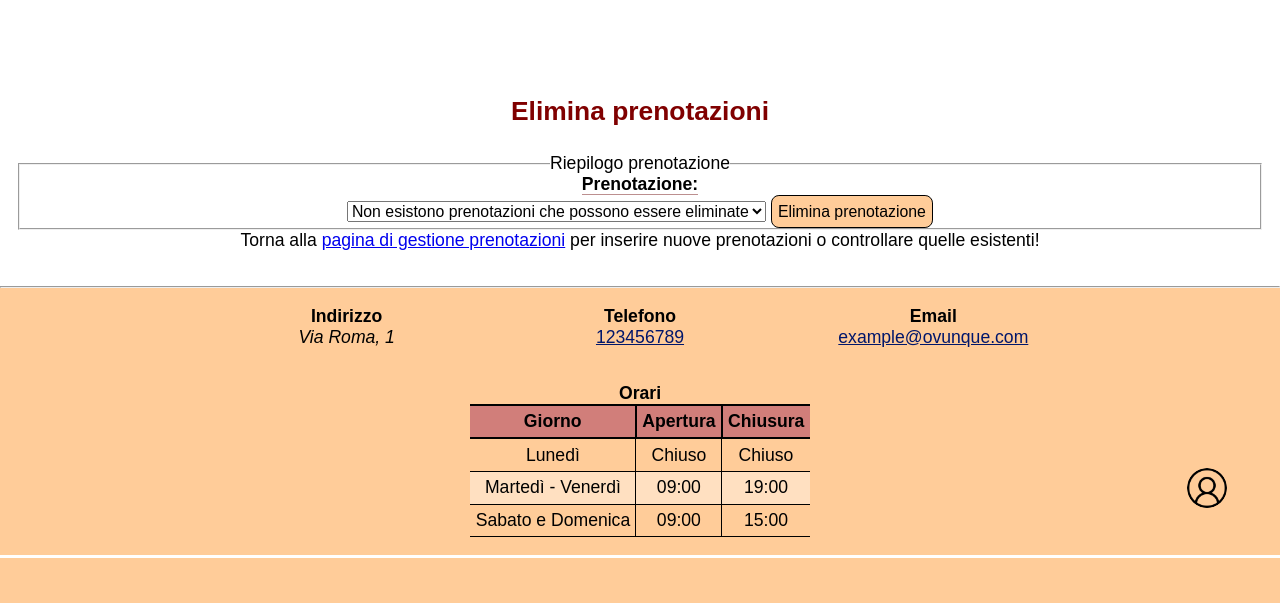
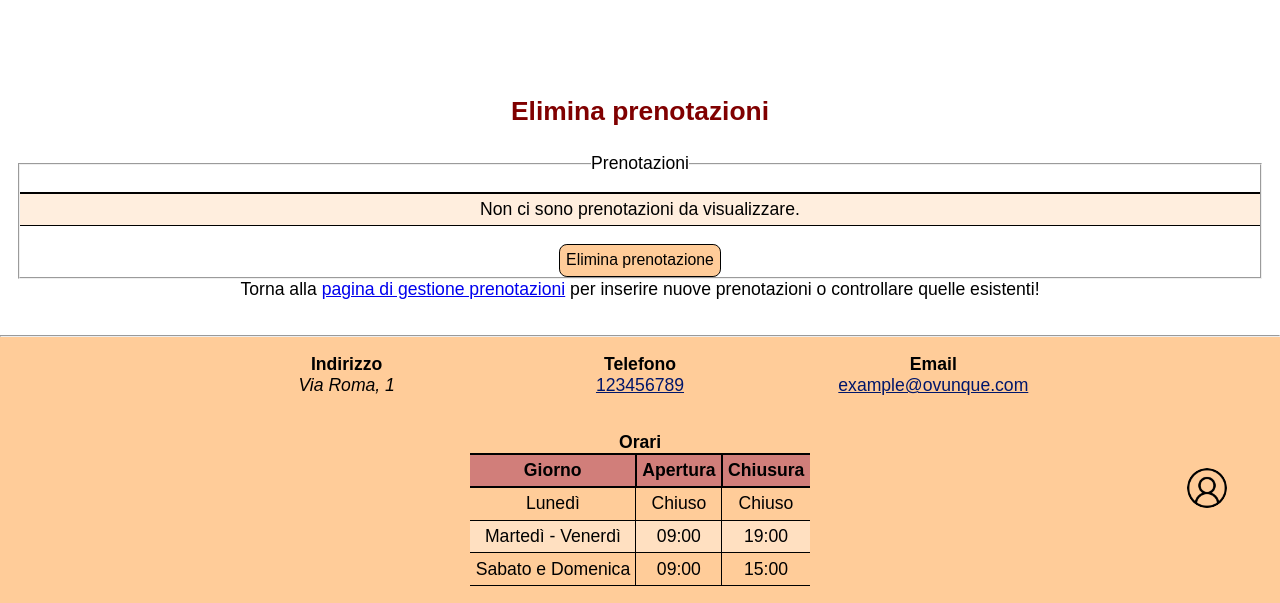
Before and after one commit to Tre-uomini-e-una-TecWeb/Nirvana-Website, a PHP site: page /PHP/PRENOTAZIONI/eliminazionePrenotazioniAmministratore.php in a window 1280 px wide. Shown: the part 242-845 px from the top of the page. Before the commit the page ends 800 px from the top, so only its background shows below. Run offline with PHP 8.4, Linux system fonts and the light colour scheme; the visitor is signed in with stand-in values (Sample User, id 1); data comes from the database, SQL or seed files in the repository.

Commit message:
Inizio fix tabella eliminazione prenotazioni

```diff
--- a/HTML/PRENOTAZIONI/eliminazionePrenotazioniAmministratore.html
+++ b/HTML/PRENOTAZIONI/eliminazionePrenotazioniAmministratore.html
@@ -37,7 +37,7 @@
             <li class="LogOut"><span lang="en"><a href="../../PHP/logout.php" onclick="LogOut()" >Log Out</a></span></li>
         </ul> -->
         <div class="breadcrumb">
-            <p>Ti trovi in: <a href="../INDEX/index.html"><span lang="en">Home</span></a> &#62;&#62; Elimina Prenotazioni</p>
+            <p>Ti trovi in: <a href="../../HTML/INDEX/index.html"><span lang="en">Home</span></a> &#62;&#62; Elimina Prenotazioni</p>
         </div>
         <div id="menu">
             <button aria-haspopup="menu" aria-label="Buttone di Menù Principale" onclick="menuButton()" class="buttonMenu">I nostri servizi</button>
@@ -53,9 +53,23 @@
         <h2>Elimina prenotazioni</h2>
         <form method="post" action="eliminazionePrenotazioniAmministratore.php">
             <fieldset>
-                <legend> Riepilogo prenotazione </legend>
-                <label for="reservation"> <strong> Prenotazione: </strong> </label><br/>
-                <listaPrenotazioni />           <!-- Placeholder per <select> generata da PHP -->
+                <legend> Prenotazioni </legend>
+                <table id="tabellaPrenotazioniAmministratore" summary="Tabella che contiene tutte le prenotazioni attive (una data uguale o seguente a quella odierna)">
+                        <thead>
+                            <tr>
+                                <th scope="col">Utente</th>
+                                <th scope="col">Etá</th>
+                                <th scope="col">Data</th>
+                                <th scope="col">Ora</th>
+                                <th scope="col">Richiesta</th>
+                                <th scope="col">Stato</th>
+                                <th scope="col">Eliminare</th>
+                            </tr>
+                        </thead>
+                        <tbody>
+                            <listaPrenotazioni />
+                        </tbody>
+                    </table>
                 <input type="submit" name="deleteP" value="Elimina prenotazione" />
             </fieldset>
         </form>
--- a/PHP/PRENOTAZIONI/eliminazionePrenotazioniAmministratore.php
+++ b/PHP/PRENOTAZIONI/eliminazionePrenotazioniAmministratore.php
@@ -11,30 +11,24 @@ function pulisciInput($value){
     $value=htmlentities($value);
     return $value;
 }
-ini_set('display_errors', 1);
-require_once "../connessione.php";
-use DB\DBAccess;
-$pagina_HTML=file_get_contents("../../HTML/PRENOTAZIONI/eliminazionePrenotazioniAmministratore.html");
-$connessione=new DBAccess();
-$connOk=$connessione->openDBConnection();
-$prenotazioni = "";
-$esitoDelete = "";
-$prenotazioni .= "<select id=\"reservation\" name=\"prenotazioneDaEliminare\">";
-if($connOk){
+
+function showReservations($connessione, $prenotazioni){
     $query_result = $connessione->getPrenotazioni();
     if($query_result != null){
         $dataOggi = new DateTime(date("Y-m-d"));
-        $prenotazioni .= "<option value=\"\" disabled selected>Selezionare la prenotazione da eliminare</option>";
+        $i=0;
         foreach($query_result as $prenotazione){
+            $i++;
+            $prenotazioni.="<tr>";
+            list($dataPrenotazione,$oraPrenotazione)=explode(" ",$prenotazione['DataOra']);
+            $idPrenotazione = $prenotazione['Username'].",". $dataPrenotazione.",".$oraPrenotazione;
+            $prenotazioni .= "<td data-title='' class='header'>".$prenotazione['Nome']." ".$prenotazione['Cognome']."</td>";
             $eta = $dataOggi->diff(new DateTime($prenotazione['DataNascita']));
-            $prenotazioni .= "<option value=\"".$prenotazione['Username'] ." ". $prenotazione['DataOra']."\">";
-            $prenotazioni .= "Nome: ".$prenotazione['Nome']." ";
-            $prenotazioni .= "Cognome: ".$prenotazione['Cognome']." ";
-            $prenotazioni .= "Etá: ".$eta->y." ";
-            $prenotazioni .= "Data e ora: ".$prenotazione['DataOra']." ";
-            $prenotazioni .= "Trattamento: ".$prenotazione['Trattamento']." ";
-            $prenotazioni .= "Data e ora: ".$prenotazione['DataOra']." ";
-            $prenotazioni .= "Stato prenotazione: ";
+            $prenotazioni .= "<td data-title='Età: '>".$eta->y."</td>";
+            $prenotazioni .= "<td data-title='Data: '>".$dataPrenotazione."</td>";
+            $prenotazioni .= "<td data-title='Orario: '>".$oraPrenotazione."</td>";
+            $prenotazioni .= "<td data-title='Richiesta: '>".$prenotazione['Trattamento']."</td>";
+            $prenotazioni .= "<td data-title='Stato: '>";
             switch ($prenotazione['Stato']){
                 case 'A':
                     $prenotazioni .= "Accettata";
@@ -45,63 +39,67 @@ if($connOk){
                 default:
                     $prenotazioni .= "In attesa";
             }
-            $prenotazioni .= "</option>";
+            $prenotazioni .= "</td>";
+            $prenotazioni .= "<td> <input type='checkbox' id='myCheckbox[]' name='".$i."' value='".$idPrenotazione."'> </td>";
+            $prenotazioni .= "</tr>";
         }
     }
     else{
-        $prenotazioni .= "<option value=\"\" disabled selected>Non esistono prenotazioni che possono essere eliminate</option>";
+        $prenotazioni = "<tr><td colspan='7'>Non ci sono prenotazioni da visualizzare.</td></tr>";
     }
+    return $prenotazioni;
+}
+
+
+ini_set('display_errors', 1);
+require_once "../connessione.php";
+use DB\DBAccess;
+$pagina_HTML=file_get_contents("../../HTML/PRENOTAZIONI/eliminazionePrenotazioniAmministratore.html");
+$connessione=new DBAccess();
+$connOk=$connessione->openDBConnection();
+$prenotazioni = "";
+$esitoDelete = "";
+if($connOk){
+    $prenotazioni=showReservations($connessione, $prenotazioni);
 }
 else{
-    $prenotazioni .= "<option value=\"\" disabled selected>Non é al momento possibile visualizzare le prenotazioni</option>";
+    $prenotazioni .= "<tr><td colspan='7'>Non é al momento possibile visualizzare le prenotazioni</td></tr>";
 }
-$prenotazioni .= "</select>";
 
 if(isset($_POST['deleteP'])){
-    if(isset($_POST['prenotazioneDaEliminare'])){
-        list($username,$dataPrenotazione,$oraPrenotazione)=explode(" ",$_POST['prenotazioneDaEliminare']);
-        $isDeleted = $connessione->deletePrenotazioni($username, $dataPrenotazione, $oraPrenotazione);
-        if($isDeleted){
-            $esitoDelete = "<p>Prenotazione eliminata con successo!</p>";
-            //aggiorno le prenotazioni
-            $prenotazioni = "<select id=\"reservation\" name=\"prenotazioneDaEliminare\">";
-            $query_result = $connessione->getPrenotazioni();
-            if($query_result != null){
-                $dataOggi = new DateTime(date("Y-m-d"));
-                $prenotazioni .= "<option value=\"\" disabled selected>Selezionare la prenotazione da eliminare</option>";
-                foreach($query_result as $prenotazione){
-                    $eta = $dataOggi->diff(new DateTime($prenotazione['DataNascita']));
-                    $prenotazioni .= "<option value=\"".$prenotazione['Username'] ." ". $prenotazione['DataOra']."\">";
-                    $prenotazioni .= "Nome: ".$prenotazione['Nome']." ";
-                    $prenotazioni .= "Cognome: ".$prenotazione['Cognome']." ";
-                    $prenotazioni .= "Etá: ".$eta->y." ";
-                    $prenotazioni .= "Data e ora: ".$prenotazione['DataOra']." ";
-                    $prenotazioni .= "Trattamento: ".$prenotazione['Trattamento']." ";
-                    $prenotazioni .= "Data e ora: ".$prenotazione['DataOra']." ";
-                    $prenotazioni .= "Stato prenotazione: ";
-                    switch ($prenotazione['Stato']){
-                        case 'A':
-                            $prenotazioni .= "Accettata";
-                            break;
-                        case 'R':
-                            $prenotazioni .= "Rifiutata";
-                            break;
-                        default:
-                            $prenotazioni .= "In attesa";
-                    }
-                    $prenotazioni .= "</option>";
-                }
+    if (isset($_POST['myCheckbox']) && $_POST['myCheckbox'] == 'Yes'){
+        $toDelete = $_POST['myCheckbox'];
+        if(empty($toDelete))
+        {
+          $esitoDelete = "<p class='errore'>Non sono state selezionate prenotazioni da eliminare!</p>";
+        }
+        else
+        {
+          $i = count($toDelete);
+          $deleted=0;
+          for($j = 0; $j < $i; $j++)
+          {
+            list($username,$dataPrenotazione,$oraPrenotazione)=explode(",",$toDelete[$j]);
+            $isDeleted = $connessione->deletePrenotazioni($username, $dataPrenotazione, $oraPrenotazione);
+            if($isDeleted){
+                $deleted++;
             }
-            else{
-                $prenotazioni .= "<option value=\"\" disabled selected>Non esistono prenotazioni che possono essere eliminate</option>";
-            }
+          }
+          $prenotazioni=showReservations($connessione, $prenotazioni);
+          if ($i == $deleted) {
+            $esitoDelete = "<p class='conferma'>Le prenotazioni sono state eliminate correttamente!</p>";
+          } else {
+            $esitoDelete = "<p class='errore'>Alcune prenotazioni non sono state eliminate!</p>";
+          }
+
         }
-        else{
-            $esitoDelete = "<p>Impossibile eliminare la prenotazione: prenotazione non esistente o non valida. Riprovare.</p>";
+    } else {
+        $b="";
+        foreach ($_POST as $key => $value) {
+
+            $b .= $key."=".$value.";";
         }
-    }
-    else{
-        $esitoDelete = "<p>Impossibile eliminare la prenotazione: non é stata selezionata nessuna prenotazione.</p>";
+        $esitoDelete = "<p class='errore'>Non è stata selezionata alcuna prenotazione! ".$b." </p>";
     }
 }
 
--- a/PHP/PRENOTAZIONI/gestionePrenotazioniAmministratore.php
+++ b/PHP/PRENOTAZIONI/gestionePrenotazioniAmministratore.php
@@ -80,7 +80,7 @@ if($connOk){
         }
     }
     else{
-        $prenotazioni .= "<tr><td td colspan='6'>Non ci sono prenotazioni da visualizzare.</td></tr>";
+        $prenotazioni = "<tr><td colspan='6'>Non ci sono prenotazioni da visualizzare.</td></tr>";
     }
 }
 else {
@@ -144,7 +144,7 @@ if(isset($_POST['submit'])){
                     $prenotazioni .= "<td data-title='Orario: '>".$oraPrenotazione."</td>";
                     break;
                 default:
-                $prenotazioni .= "<td td data-title='Data: '><input placeholder=\"".$dataPrenotazione."\" class=\"textbox-n\" id=\"".$idPrenotazione."data\" type=\"text\" onfocus=\"makeDate('".$idPrenotazione."data')\" onblur=\"returnText('".$idPrenotazione."data')\" name=\"".$idPrenotazione."[]\"></td>";
+                $prenotazioni .= "<td data-title='Data: '><input placeholder=\"".$dataPrenotazione."\" class=\"textbox-n\" id=\"".$idPrenotazione."data\" type=\"text\" onfocus=\"makeDate('".$idPrenotazione."data')\" onblur=\"returnText('".$idPrenotazione."data')\" name=\"".$idPrenotazione."[]\"></td>";
                 $prenotazioni .= "<td data-title='Orario: '><input placeholder=\"".$oraPrenotazione."\" class=\"textbox-n\" id=\"".$idPrenotazione."ora\" type=\"text\" onfocus=\"makeTime('".$idPrenotazione."ora')\" onblur=\"returnText('".$idPrenotazione."ora')\" name=\"".$idPrenotazione."[]\"></td>";
             }
             $prenotazioni .= "<td data-title='Richiesta: '>".$prenotazione['Trattamento']."</td>";
```
Also changed, not shown: .htaccess, 1 other file.
